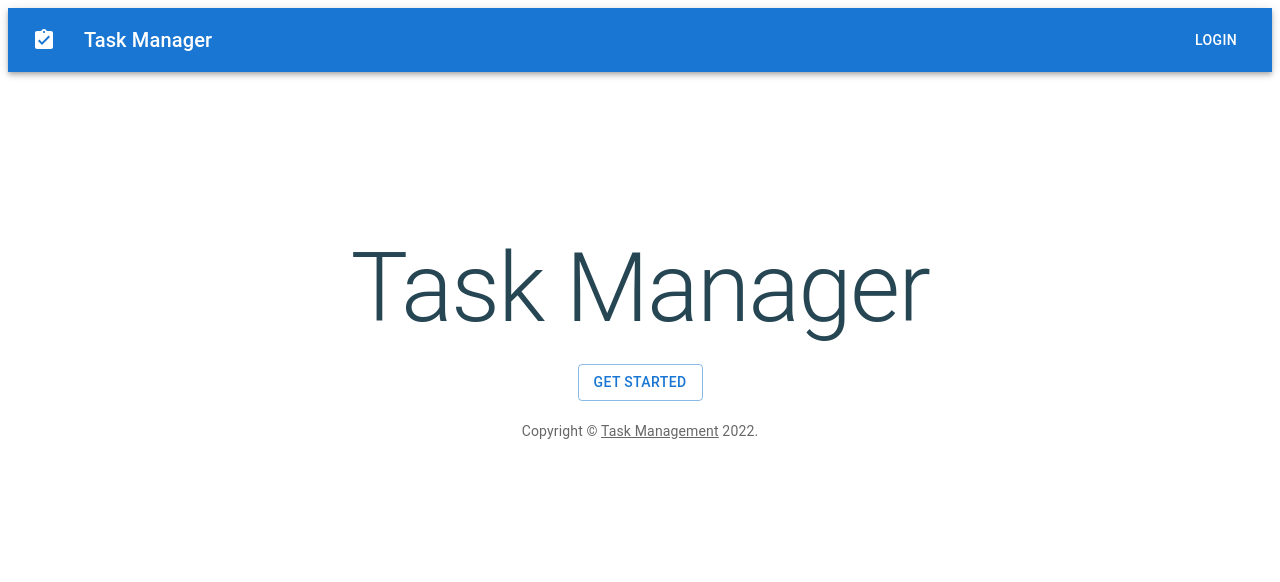
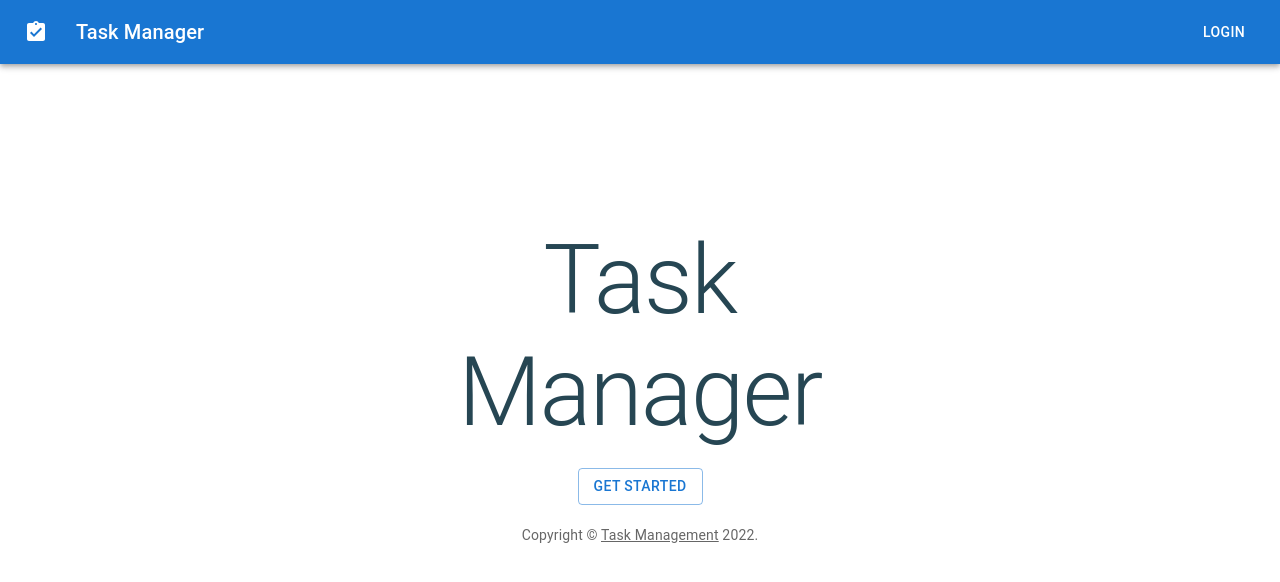
Before and after one commit to ShanuDey/task-management-ui, a React (Create React App) app: page / in a window 1280 px wide. Shown: the top 582 px of the page. Built offline with nearby package versions, Linux system fonts and the light colour scheme.

Commit message:
update layout with container
Signed-off-by: ShanuDey <sd4shanudey@gmail.com>

```diff
--- a/src/component/Layout.jsx
+++ b/src/component/Layout.jsx
@@ -2,6 +2,8 @@
 import Header from "./Header";
 import { createTheme, ThemeProvider } from "@mui/material/styles";
 import Footer from "./Footer";
+import CssBaseline from "@mui/material/CssBaseline";
+import Container from "@mui/material/Container";
 
 const theme = createTheme();
 
@@ -9,9 +11,10 @@
   return (
     <ThemeProvider theme={theme}>
       <Header />
-
+      <Container component="main" maxWidth="xs">
+        <CssBaseline />
         {children}
-
+      </Container>
       <Footer />
     </ThemeProvider>
   );
```
